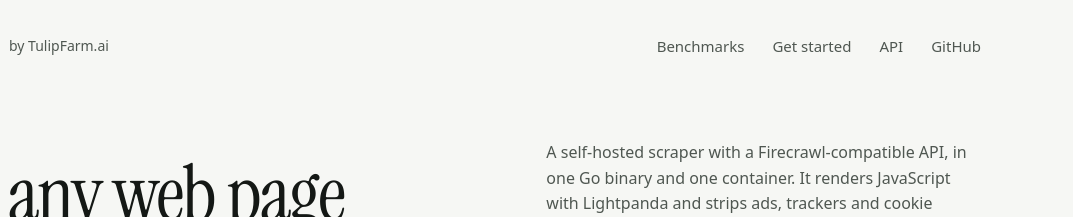
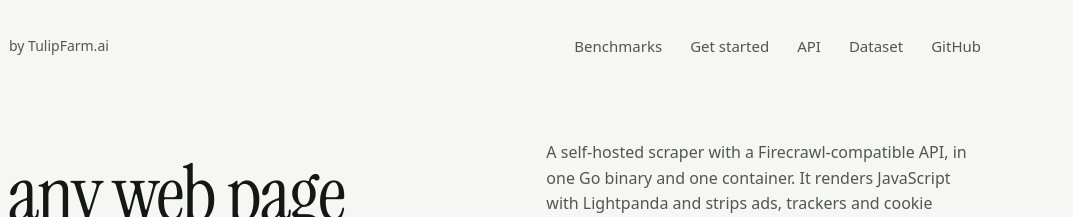
Before and after one commit to TulipFarm/huntsman, an Astro site in the folder site/: page / in a window 1280 px wide. Shown: the top 217 px of the page, 207-1280 px from the left. Built offline with nearby package versions, Linux system fonts and the light colour scheme; Astro itself is replaced by a stand-in of ours.

Commit message:
docs: link the scrape dataset on Hugging Face from the README and site (#9)

```diff
--- a/site/src/components/Benchmarks.astro
+++ b/site/src/components/Benchmarks.astro
@@ -4,6 +4,7 @@ import { machines, ratio } from '../data/benchmarks';
 const fmt = (n: number, digits = 1) => n.toFixed(digits);
 const defaultMachine = 'large';
 const repo = 'https://github.com/TulipFarm/huntsman';
+const dataset = 'https://huggingface.co/datasets/tulipfarmai/huntsman-scrape-dataset-v1';
 ---
 
 <section class="board" id="benchmarks" aria-labelledby="bench-title">
@@ -72,7 +73,7 @@ const repo = 'https://github.com/TulipFarm/huntsman';
     <summary>How we measured</summary>
     <p>
       1,000 random URLs from the test split of{' '}
-      <a href={`${repo}/tree/main/dataset/huntsman-v1`}>huntsman-scrape-dataset-v1</a>, scraped live on ARM cloud
+      <a href={dataset}>huntsman-scrape-dataset-v1</a>, scraped live on ARM cloud
       machines with each engine self-hosted alone. A binary search found each engine’s exact limit: a level passes if
       the engine doesn’t crash, success stays within 10 points of its best level, and the median page takes under 3×
       as long as at 8 pages. Firecrawl ran in scrape-only mode on the small machine. One run per level;{' '}
--- a/site/src/pages/index.astro
+++ b/site/src/pages/index.astro
@@ -10,6 +10,7 @@ import LiveScrape from '../components/LiveScrape.astro';
 import { machines } from '../data/benchmarks';
 
 const repo = 'https://github.com/TulipFarm/huntsman';
+const dataset = 'https://huggingface.co/datasets/tulipfarmai/huntsman-scrape-dataset-v1';
 const image = 'ghcr.io/tulipfarm/huntsman';
 
 const run = `docker run -d --name huntsman -p 127.0.0.1:8080:8080 \\
@@ -111,6 +112,7 @@ const huntsman = machines.map((m) => ({
         <a href="#benchmarks">Benchmarks</a>
         <a href="#start">Get started</a>
         <a href="#api">API</a>
+        <a href={dataset}>Dataset</a>
         <a href={repo}>GitHub</a>
       </nav>
     </header>
```
Also changed, not shown: README.md.
